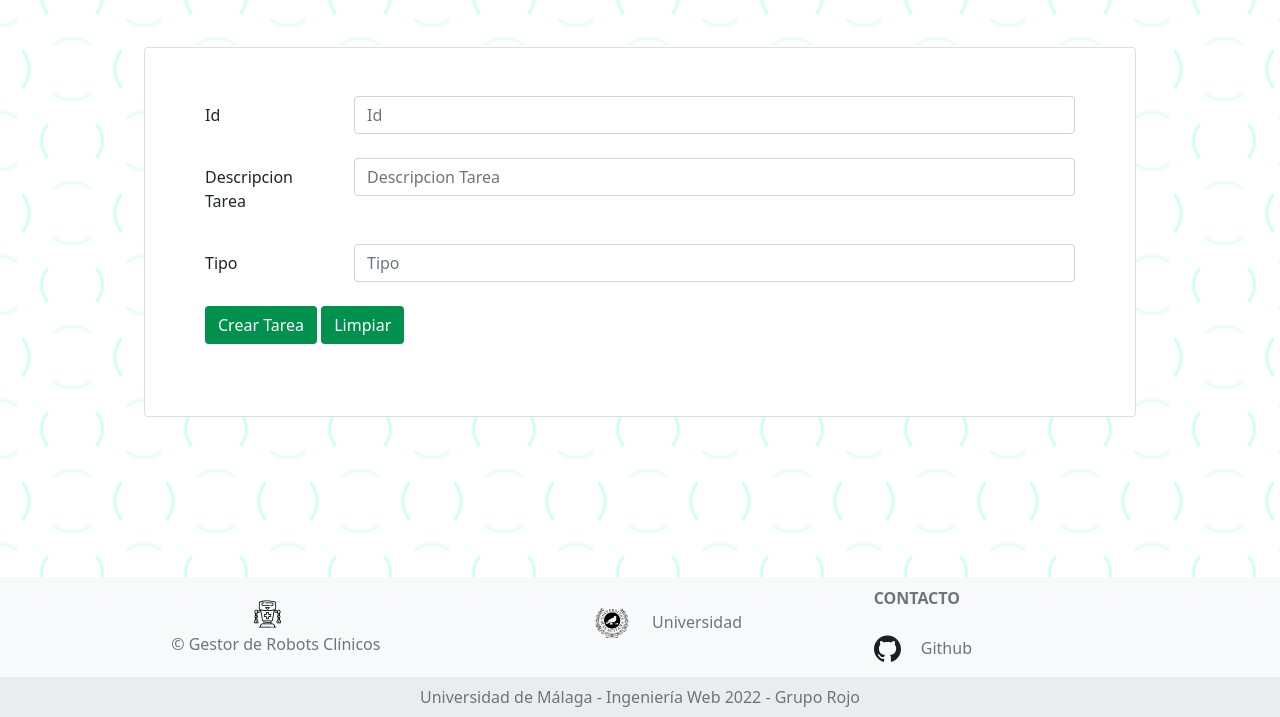
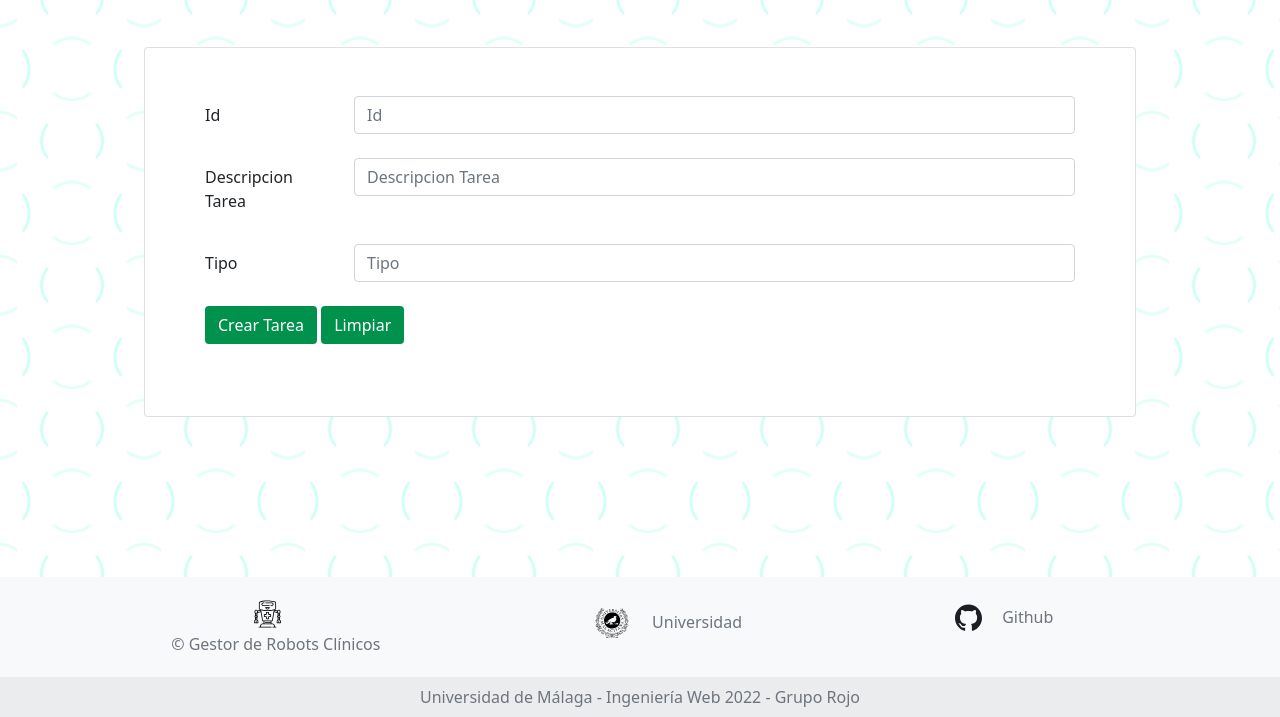
Before and after one commit to jesusaldanamartin/web_engineering, a Flask app: page /admin/formularioTareas in a window 1280 px wide. Shown: the part 291-1008 px from the top of the page. Run offline with Flask 3, Linux system fonts and the light colour scheme; some libraries are stand-ins or nearby versions.

Commit message:
footer final

```diff
--- a/templates/base.jinja
+++ b/templates/base.jinja
@@ -65,10 +65,10 @@
                     </div>
                     <!-- Grid column -->
                     <!-- Grid column -->
-                    <div class="col-md-4 col-lg-3 col-xl-3 mx-auto mb-md-0 mb-4 align-items-center" style="height: 100%">
+                    <div class="col-md-4 col-lg-3 col-xl-3 mx-auto mb-4 align-items-center" style="height: 100%">
                         <!-- Links -->
-                        <h6 class="text-uppercase fw-bold mb-4">Contacto</h6>
-                        <p>
+
+                        <p class="text-center p-4 align-items-center">
                             <a class="navbar-brand" href="https://github.com/jesusaldanamartin/web_engineering">
                             <img src="../static/images/GitHub-Mark.svg" alt="Bootstrap" width="27"
                             height="30"></a> Github
```
